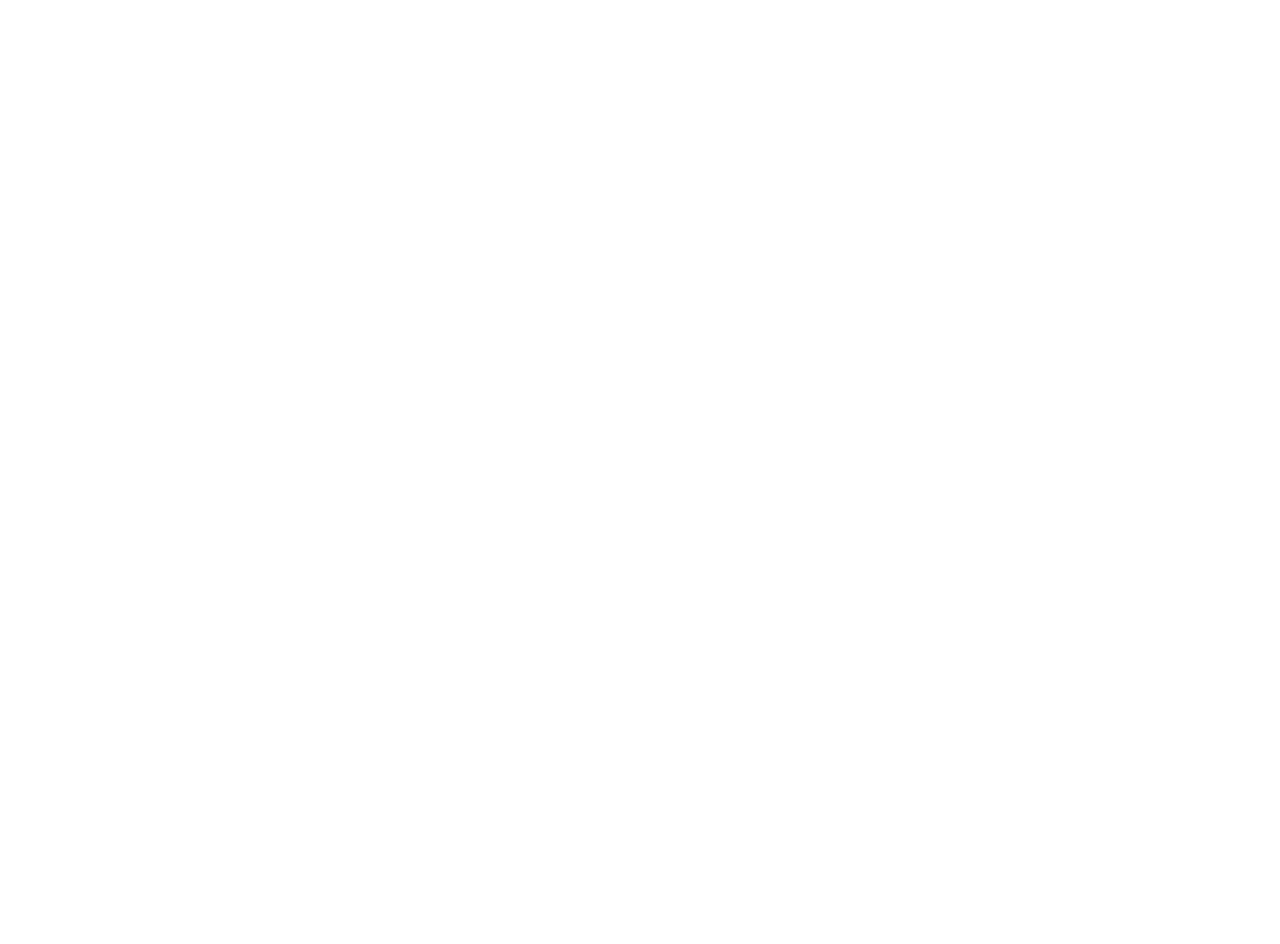
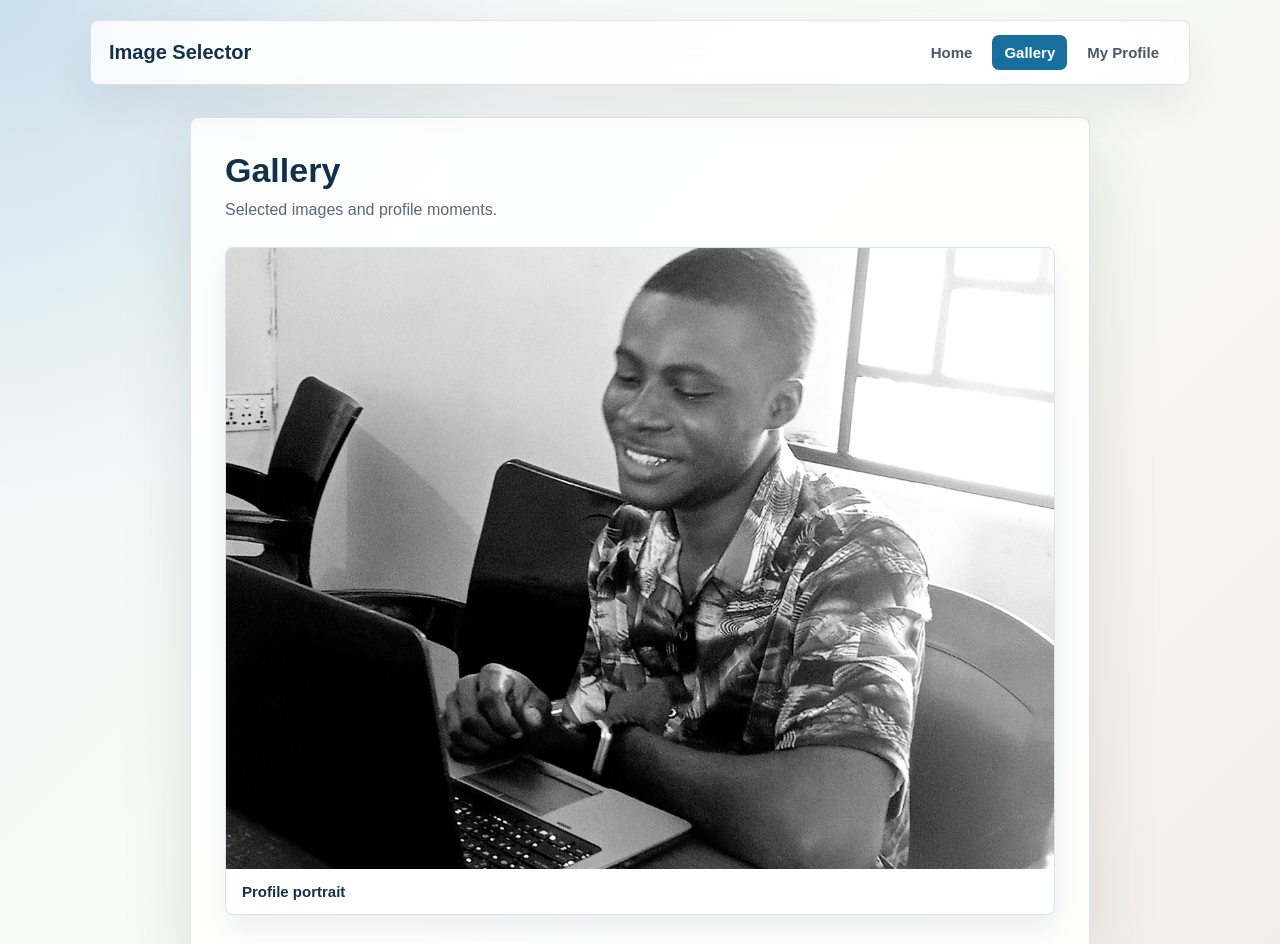
Before and after one commit to Mosco-Digitals/image-selector, a plain HTML site: page gallery.html in a window 1280 px wide. Shown: the top 944 px of the page. Before the commit the page ends 800 px from the top, so only its background shows below. Drawn offline with Linux system fonts and the light colour scheme.

Commit message:
gallery page created

```diff
--- a/gallery.html
+++ b/gallery.html
@@ -0,0 +1,35 @@
+<!DOCTYPE html>
+<html lang="en">
+<head>
+  <meta charset="UTF-8">
+  <meta name="viewport" content="width=device-width, initial-scale=1.0">
+  <title>Gallery</title>
+  <link rel="stylesheet" href="select.css">
+</head>
+<body>
+  <nav class="navbar">
+    <a class="brand" href="index.html">Image Selector</a>
+    <div class="nav-links" aria-label="Main navigation">
+      <a href="index.html">Home</a>
+      <a href="gallery.html" class="active">Gallery</a>
+      <a href="profile.html">My Profile</a>
+    </div>
+  </nav>
+
+  <main class="page-shell gallery-page">
+    <section class="gallery-panel">
+      <div class="gallery-heading">
+        <h1>Gallery</h1>
+        <p>Selected images and profile moments.</p>
+      </div>
+
+      <div class="gallery-grid" aria-label="Image gallery">
+        <figure class="gallery-card">
+          <img src="IMG/IMG_20250919_121311~2.jpg" alt="Portrait in the gallery">
+          <figcaption>Profile portrait</figcaption>
+        </figure>
+      </div>
+    </section>
+  </main>
+</body>
+</html>
--- a/select.css
+++ b/select.css
@@ -342,6 +342,70 @@
   font-weight: 700;
 }
 
+.gallery-page{
+  align-items: stretch;
+}
+
+.gallery-panel{
+  display: grid;
+  gap: 24px;
+  width: min(900px, 100%);
+  padding: 34px;
+  border: 1px solid rgba(44, 67, 89, 0.14);
+  border-radius: 8px;
+  background: rgba(255, 255, 255, 0.9);
+  box-shadow: 0 24px 70px rgba(32, 43, 55, 0.13);
+}
+
+.gallery-heading{
+  display: grid;
+  gap: 8px;
+}
+
+.gallery-heading h1{
+  margin: 0;
+  color: #15304a;
+  font-size: 34px;
+  line-height: 1.1;
+}
+
+.gallery-heading p{
+  margin: 0;
+  color: #5b6878;
+  font-size: 16px;
+  line-height: 1.6;
+}
+
+.gallery-grid{
+  display: grid;
+  grid-template-columns: repeat(auto-fit, minmax(220px, 1fr));
+  gap: 20px;
+}
+
+.gallery-card{
+  margin: 0;
+  overflow: hidden;
+  border: 1px solid #d9e3ea;
+  border-radius: 8px;
+  background: #ffffff;
+  box-shadow: 0 14px 28px rgba(31, 50, 68, 0.08);
+}
+
+.gallery-card img{
+  display: block;
+  width: 100%;
+  aspect-ratio: 4 / 3;
+  object-fit: cover;
+  background: #e7eef2;
+}
+
+.gallery-card figcaption{
+  padding: 14px 16px;
+  color: #15304a;
+  font-size: 15px;
+  font-weight: 800;
+}
+
 @media (max-width: 640px){
   .navbar,
   .nav-links{
@@ -364,7 +428,15 @@
     padding: 24px;
   }
 
+  .gallery-panel{
+    padding: 24px;
+  }
+
   .about-content h1{
     font-size: 28px;
   }
+
+  .gallery-heading h1{
+    font-size: 28px;
+  }
 }
```
Also changed, not shown: index.html (+3 -2 lines), profile.html (+2 -1 lines).
